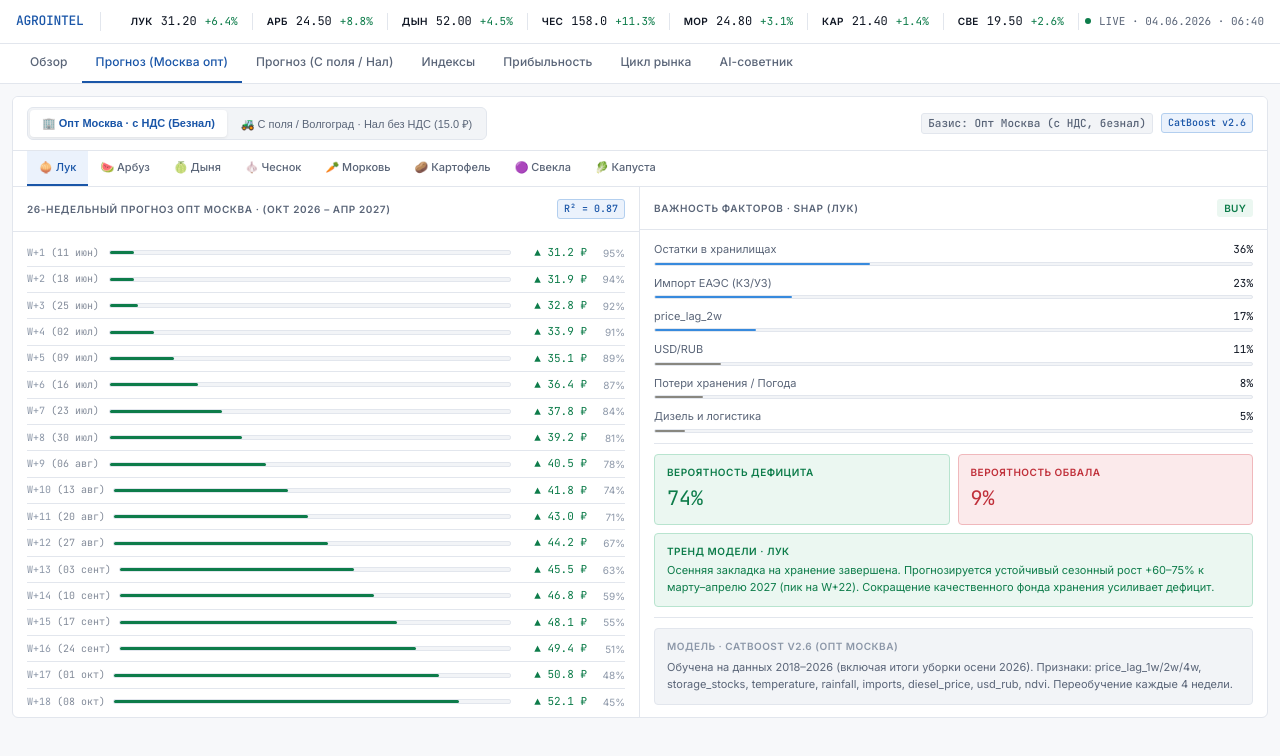
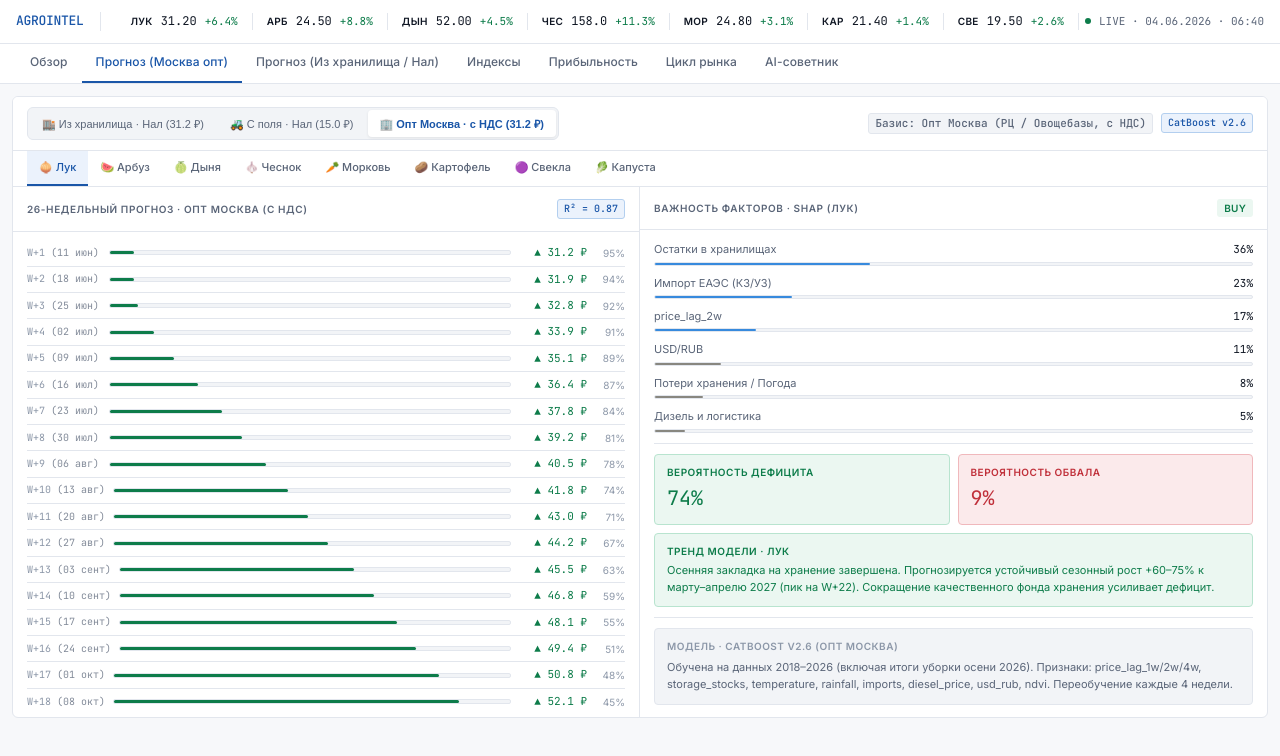
Before and after one commit to Orionka2024/agrointelplatform, a React (Vite) app: page / in a window 1280 px wide. Both pictures are taken after a click on the tab "Прогноз (Москва опт)". Shown: the top 756 px of the page. Built offline with nearby package versions, Linux system fonts and the light colour scheme; no server answers.

Commit message:
Add full storage selling price forecast with shrinkage and OPEX economics

```diff
--- a/src/App.jsx
+++ b/src/App.jsx
@@ -11,7 +11,7 @@ import AIAdvisor from './components/AIAdvisor';
 const TABS = [
   { id: 'dashboard',     label: 'Обзор' },
   { id: 'forecast',      label: 'Прогноз (Москва опт)' },
-  { id: 'cash_forecast', label: 'Прогноз (С поля / Нал)' },
+  { id: 'cash_forecast', label: 'Прогноз (Из хранилища / Нал)' },
   { id: 'deficit',       label: 'Индексы' },
   { id: 'profit',        label: 'Прибыльность' },
   { id: 'cycle',         label: 'Цикл рынка' },
@@ -24,8 +24,8 @@ export default function App() {
   function renderTab() {
     switch (tab) {
       case 'dashboard':     return <Dashboard />;
-      case 'forecast':      return <Forecast initialBasis="wholesale" onSwitchBasis={b => setTab(b === 'cash' ? 'cash_forecast' : 'forecast')} />;
-      case 'cash_forecast': return <Forecast initialBasis="cash" onSwitchBasis={b => setTab(b === 'cash' ? 'cash_forecast' : 'forecast')} />;
+      case 'forecast':      return <Forecast initialBasis="wholesale" onSwitchBasis={b => setTab(b === 'wholesale' ? 'forecast' : 'cash_forecast')} />;
+      case 'cash_forecast': return <Forecast initialBasis="storage" onSwitchBasis={b => setTab(b === 'wholesale' ? 'forecast' : 'cash_forecast')} />;
       case 'deficit':       return <Deficit />;
       case 'profit':        return <Profit />;
       case 'cycle':         return <Cycle />;
--- a/src/components/Forecast.jsx
+++ b/src/components/Forecast.jsx
@@ -25,26 +25,47 @@ export default function Forecast({ initialBasis = 'wholesale', onSwitchBasis })
   }
 
   const crop = CROPS[activeCrop];
-  const isCash = priceBasis === 'cash';
+  const isStorage = priceBasis === 'storage';
+  const isField = priceBasis === 'field';
+  const isWholesale = priceBasis === 'wholesale';
+
   const currentCashStart = cashPrices[activeCrop] ?? CASH_DEFAULTS[activeCrop] ?? 15.0;
   const baseWholesale = crop.price;
+  const maxWholesale = Math.max(...crop.forecast);
 
-  // If cash mode, compute 26 weeks as: currentCashStart * (wholesale_week / baseWholesale)
-  const fc = isCash
+  // Compute 26 weeks forecast based on mode:
+  // 1. Storage: sells conditioned from warehouse with quality/storage premium and seasonal inflation
+  // 2. Field: direct proportional raw field cash price
+  // 3. Wholesale: official Moscow wholesale with VAT
+  const fc = isStorage
+    ? crop.forecast.map((wp) => {
+        const growthFraction = (wp - baseWholesale) / (maxWholesale - baseWholesale || 1);
+        const storageMultiplier = 1.10 + 1.25 * Math.max(0, growthFraction);
+        return +(currentCashStart * storageMultiplier).toFixed(1);
+      })
+    : isField
     ? crop.forecast.map(wp => +(currentCashStart * (wp / baseWholesale)).toFixed(1))
     : crop.forecast;
+
+  // Storage cost and shrinkage loss models per week
+  const storageMetrics = fc.map((p, i) => {
+    const months = (i + 1) / 4.33;
+    const lossPct = +(Math.min(13.5, 1.5 + months * 1.6)).toFixed(1); // shrinkage + rot
+    const opex = +(0.5 + months * 0.35).toFixed(2); // cooling electricity, ventilation, sorting
+    const netPerKg = +(p * (1 - lossPct / 100) - opex).toFixed(1);
+    const netProfitPerKg = +(netPerKg - currentCashStart).toFixed(1);
+    return { lossPct, opex, netPerKg, netProfitPerKg };
+  });
 
   const max = Math.max(...fc), min = Math.min(...fc);
   const features = crop.features || FEATURE_IMPORTANCE;
   const trendCls = crop.trendSignal || 'hold';
 
-  // Spread metrics for cash mode
-  const spreadRub = +(baseWholesale - currentCashStart).toFixed(1);
-  const spreadPct = currentCashStart > 0 ? Math.round((spreadRub / currentCashStart) * 100) : 0;
-  const peakCashPrice = isCash ? Math.max(...fc) : Math.max(...crop.forecast);
-  const totalGrowthPct = currentCashStart > 0
-    ? Math.round(((peakCashPrice - currentCashStart) / currentCashStart) * 100)
-    : 0;
+  const peakPrice = Math.max(...fc);
+  const peakWeekIdx = fc.indexOf(peakPrice);
+  const peakNet = storageMetrics[peakWeekIdx]?.netPerKg ?? peakPrice;
+  const peakNetProfit = (peakNet - currentCashStart).toFixed(1);
+  const peakRoiPct = currentCashStart > 0 ? Math.round(((peakNet - currentCashStart) / currentCashStart) * 100) : 0;
 
   return (
     <div className="panel">
@@ -53,34 +74,47 @@ export default function Forecast({ initialBasis = 'wholesale', onSwitchBasis })
         <div className="basis-switcher">
           <button
             type="button"
+            className={`basis-btn ${priceBasis === 'storage' ? 'active' : ''}`}
+            onClick={() => handleBasisChange('storage')}
+          >
+            🏬 Из хранилища · Нал ({fc[0]?.toFixed(1)} ₽)
+          </button>
+          <button
+            type="button"
+            className={`basis-btn ${priceBasis === 'field' ? 'active' : ''}`}
+            onClick={() => handleBasisChange('field')}
+          >
+            🚜 С поля · Нал ({currentCashStart.toFixed(1)} ₽)
+          </button>
+          <button
+            type="button"
             className={`basis-btn ${priceBasis === 'wholesale' ? 'active' : ''}`}
             onClick={() => handleBasisChange('wholesale')}
           >
-            🏢 Опт Москва · с НДС (Безнал)
-          </button>
-          <button
-            type="button"
-            className={`basis-btn ${priceBasis === 'cash' ? 'active' : ''}`}
-            onClick={() => handleBasisChange('cash')}
-          >
-            🚜 С поля / Волгоград · Нал без НДС ({currentCashStart.toFixed(1)} ₽)
+            🏢 Опт Москва · с НДС ({baseWholesale.toFixed(1)} ₽)
           </button>
         </div>
 
         <div style={{ display: 'flex', alignItems: 'center', gap: 8 }}>
           <span className="badge neu" style={{ fontSize: 11 }}>
-            {isCash ? 'Базис: С поля (ex-farm, нал)' : 'Базис: Опт Москва (с НДС, безнал)'}
+            {isStorage
+              ? 'Базис: Со склада / Овощехранилище (Волгоград, нал без НДС)'
+              : isField
+              ? 'Базис: С поля / ex-farm (сырец, нал без НДС)'
+              : 'Базис: Опт Москва (РЦ / Овощебазы, с НДС)'}
           </span>
           <span className="badge info">CatBoost v2.6</span>
         </div>
       </div>
 
-      {/* Cash interactive control bar */}
-      {isCash && (
+      {/* Storage and Cash Control Card */}
+      {(isStorage || isField) && (
         <div className="cash-control-card">
           <div className="cash-control-left">
             <span className="cash-control-label">
-              Стартовая цена с поля ({crop.label}, нал без НДС):
+              {isStorage
+                ? `Базовая себестоимость закладки в хранилище (${crop.label}, нал):`
+                : `Стартовая цена с поля (${crop.label}, нал без НДС):`}
             </span>
             <div className="cash-input-row">
               <div className="cash-inp-wrap">
@@ -107,6 +141,29 @@ export default function Forecast({ initialBasis = 'wholesale', onSwitchBasis })
             </div>
           </div>
 
+          {isStorage ? (
+            <div className="cash-spread-metrics">
+              <div className="spread-item">
+                <span className="spread-label">Отгрузка W+1 (Октябрь)</span>
+                <span className="spread-val up">{fc[0]?.toFixed(1)} ₽/кг</span>
+              </div>
+              <div className="spread-divider">→</div>
+              <div className="spread-item">
+                <span className="spread-label">Пик цены со склада (W+{peakWeekIdx + 1})</span>
+                <span className="spread-val up">{peakPrice.toFixed(1)} ₽/кг</span>
+              </div>
+              <div className="spread-divider">|</div>
+              <div className="spread-item">
+                <span className="spread-label">Чистая прибыль за вычетом потерь и OPEX</span>
+                <span className="spread-val warn">+{peakNetProfit} ₽/кг (+{peakRoiPct}% ROI)</span>
+              </div>
+              <div className="spread-divider">|</div>
+              <div className="spread-item">
+                <span className="spread-label">Окно макс. маржи</span>
+                <span className="spread-val up">W+19 – W+22 (Март)</span>
+              </div>
+            </div>
+          ) : (
             <div className="cash-spread-metrics">
               <div className="spread-item">
                 <span className="spread-label">С поля (Нал)</span>
@@ -119,15 +176,11 @@ export default function Forecast({ initialBasis = 'wholesale', onSwitchBasis })
               </div>
               <div className="spread-divider">=</div>
               <div className="spread-item">
-              <span className="spread-label">Оптовый спред (логистика/НДС/маржа)</span>
-              <span className="spread-val warn">+{spreadRub} ₽ ({spreadPct > 0 ? `+${spreadPct}%` : `${spreadPct}%`})</span>
-            </div>
-            <div className="spread-divider">|</div>
-            <div className="spread-item">
-              <span className="spread-label">Пик с поля к весне</span>
-              <span className="spread-val up">{peakCashPrice.toFixed(1)} ₽ (+{totalGrowthPct}%)</span>
+                <span className="spread-label">Оптовый спред</span>
+                <span className="spread-val warn">+{(baseWholesale - currentCashStart).toFixed(1)} ₽</span>
               </div>
             </div>
+          )}
         </div>
       )}
 
@@ -149,17 +202,18 @@ export default function Forecast({ initialBasis = 'wholesale', onSwitchBasis })
         <div className="fc-left">
           <div className="fc-section-hd">
             <span className="panel-title">
-              26-недельный прогноз {isCash ? 'с поля (нал)' : 'опт Москва'} · (Окт 2026 – Апр 2027)
+              26-недельный прогноз · {isStorage ? 'Отгрузка из хранилища (нал)' : isField ? 'С поля (нал)' : 'Опт Москва (с НДС)'}
             </span>
             <span className="badge info">R² = {(crop.r2 ?? 0.85).toFixed(2)}</span>
           </div>
           <div className="fc-body">
             {fc.map((p, i) => {
-              const prev = i === 0 ? (isCash ? currentCashStart : crop.price) : fc[i - 1];
+              const prev = i === 0 ? p : fc[i - 1];
               const up = p >= prev;
               const span = max - min || 1;
               const pct = Math.max(6, Math.round(((p - min) / span) * 100));
               const mskPrice = crop.forecast[i];
+              const metrics = storageMetrics[i];
               return (
                 <div className="fc-row" key={i}>
                   <span className="wk" style={{ minWidth: 74 }}>
@@ -171,8 +225,13 @@ export default function Forecast({ initialBasis = 'wholesale', onSwitchBasis })
                   <span className="fc-price" style={{ color: up ? 'var(--green)' : 'var(--red)' }}>
                     {up ? '▲' : '▼'} {p.toFixed(1)} ₽
                   </span>
-                  {isCash && (
-                    <span className="fc-compare-tag" title="Котировка опт Москва (с НДС)">
+                  {isStorage && (
+                    <span className="storage-net-tag" title={`Чистая выручка за вычетом потерь (${metrics.lossPct}%) и OPEX (${metrics.opex} ₽/кг)`}>
+                      Чистыми: {metrics.netPerKg} ₽
+                    </span>
+                  )}
+                  {!isWholesale && (
+                    <span className="fc-compare-tag" title="Справочно: оптовая цена в Москве (с НДС)">
                       (Опт: {mskPrice.toFixed(1)} ₽)
                     </span>
                   )}
@@ -223,12 +282,16 @@ export default function Forecast({ initialBasis = 'wholesale', onSwitchBasis })
 
             <div className={`signal-box ${trendCls}`}>
               <div className={`signal-label ${trendCls}`}>
-                Тренд модели · {crop.label} {isCash ? '(С поля, нал)' : ''}
+                Тренд модели · {crop.label} {isStorage ? '(Продажа из хранилища)' : isField ? '(С поля)' : ''}
               </div>
               <div className={`signal-text ${trendCls}`} style={{ marginTop: 4 }}>
-                {isCash ? (
+                {isStorage ? (
                   <>
-                    При стартовой цене <strong>{currentCashStart.toFixed(1)} ₽/кг</strong> нал с поля в Волгоградской обл. ожидается рост до <strong>{peakCashPrice.toFixed(1)} ₽/кг (+{totalGrowthPct}%)</strong> к концу февраля–марта. {crop.trendText}
+                    При базовой себестоимости закладки <strong>{currentCashStart.toFixed(1)} ₽/кг</strong> цена отгрузки кондиционного сухого лука в сетке со склада начинается с <strong>{fc[0]?.toFixed(1)} ₽/кг</strong> в октябре и достигает пика <strong>{peakPrice.toFixed(1)} ₽/кг</strong> в конце марта (W+22). С учетом накопленных потерь усушки/отхода (~10.5%) и затрат на охлаждение (~2.3 ₽/кг) чистый финансовый результат составляет <strong>{peakNet} ₽/кг (+{peakRoiPct}% чистой маржи)</strong>. {crop.trendText}
+                  </>
+                ) : isField ? (
+                  <>
+                    При стартовой цене <strong>{currentCashStart.toFixed(1)} ₽/кг</strong> нал с поля в Волгоградской обл. ожидается рост до <strong>{peakPrice.toFixed(1)} ₽/кг</strong> к весне. {crop.trendText}
                   </>
                 ) : (
                   crop.trendText
@@ -240,11 +303,13 @@ export default function Forecast({ initialBasis = 'wholesale', onSwitchBasis })
 
             <div style={{ background: 'var(--surface2)', border: '1px solid var(--border)', borderRadius: 4, padding: '10px 12px' }}>
               <div style={{ fontSize: 10, fontWeight: 600, color: 'var(--txt3)', textTransform: 'uppercase', letterSpacing: '0.5px', marginBottom: 6 }}>
-                Модель · CatBoost v2.6 ({isCash ? 'С поля / Нал' : 'Опт Москва'})
+                Модель · CatBoost v2.6 ({isStorage ? 'Хранилище / Нал' : isField ? 'С поля / Нал' : 'Опт Москва'})
               </div>
               <div style={{ fontSize: 11, color: 'var(--txt2)', lineHeight: 1.6 }}>
-                {isCash
-                  ? 'Прогноз с поля рассчитывается на основе тех же 6 макро- и рыночных факторов (остатки в хранилищах, импорт ЕАЭС, валюта, логистический спред). Модель масштабирует премию сезонного хранения к фактической стартовой цене без НДС.'
+                {isStorage
+                  ? 'Модель прогноза из хранилища учитывает кондиционную товарную премию (+1.5 ₽/кг на сушку и калибровку), динамику цен отгрузки со склада на юге РФ (без НДС), накопленную усушку (3–4%), естественную гниль/отход (6–8%) и затраты на электроэнергию холодильников.'
+                  : isField
+                  ? 'Прогноз сырца с поля масштабирует премию сезонного хранения к фактической стартовой цене без учета складской предпродажной подготовки.'
                   : 'Обучена на данных 2018–2026 (включая итоги уборки осени 2026). Признаки: price_lag_1w/2w/4w, storage_stocks, temperature, rainfall, imports, diesel_price, usd_rub, ndvi. Переобучение каждые 4 недели.'}
               </div>
             </div>
```
Also changed, not shown: src/index.css (+21 -0 lines). Lines whose indentation alone changed are shown as unchanged.
